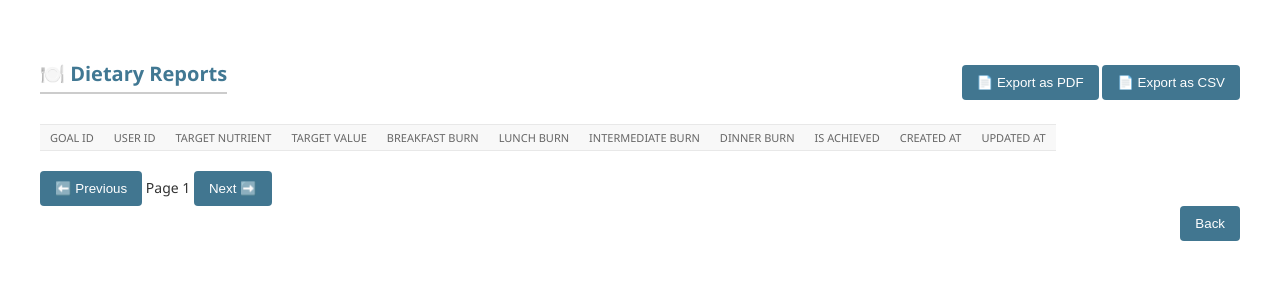
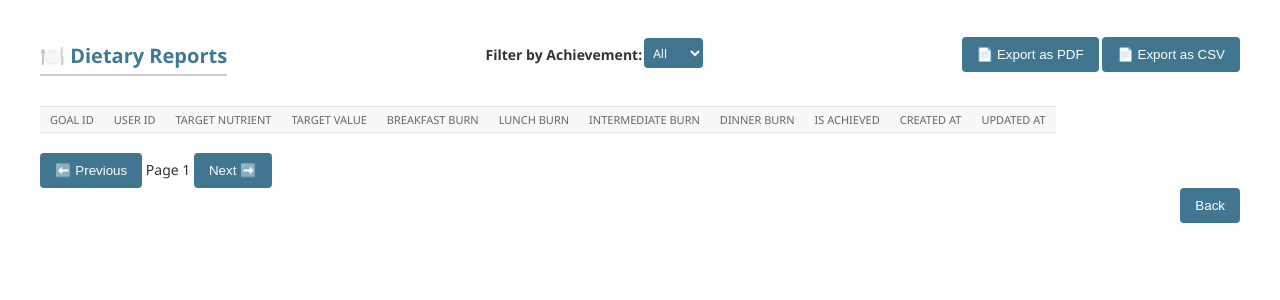
Before and after one commit to chamindika33/NutriLanka_Admin_portal, a Django app: page /admin/view-dietary-report/ in a window 1280 px wide. Shown: the part 94-394 px from the top of the page. Run offline with Django 5.2, Linux system fonts and the light colour scheme; a user stored in the database is signed in; lists and menus that the app fills with data are empty.

Commit message:
fixed filtered issue

```diff
--- a/nutritionproject/foodapp/admin.py
+++ b/nutritionproject/foodapp/admin.py
@@ -1,4 +1,5 @@
 from django.contrib import admin
+from django.contrib.auth.models import User, Group
 from django.urls import path
 from django.template.response import TemplateResponse
 from .models import Food
@@ -30,6 +31,8 @@ class CustomAdminSite(admin.AdminSite):
 
 
 custom_admin_site = CustomAdminSite(name="nutrilanka_admin")
+custom_admin_site.register(User)
+custom_admin_site.register(Group)
 
 class FoodAdmin(admin.ModelAdmin):
     class Media:
--- a/nutritionproject/foodapp/static/foodapp/js/view_dietary_report.js
+++ b/nutritionproject/foodapp/static/foodapp/js/view_dietary_report.js
@@ -1,21 +1,36 @@
 document.addEventListener("DOMContentLoaded", function () {
     const apiUrl = "http://18.139.84.131:8002/nutri-lanka/get-all-users-dietary-data";
+    const apiDietaryUrl = "https://nutrilanka.shop/nutri-lanka/get-dietary-report-filter";
     const reportTableBody = document.getElementById("report-table-body");
     const prevPageBtn = document.getElementById("prevPage");
     const nextPageBtn = document.getElementById("nextPage");
     const pageInfo = document.getElementById("pageInfo");
     const exportReportBtn = document.getElementById("exportReportCSV");
     const pdfReportBtn = document.getElementById("exportReport");
+    const filterDropdown = document.getElementById("filter-achieved");
 
     let currentPage = 1;
     const recordsPerPage = 10;
 
     //  Fetch and Render Report Data
-    function loadReportData(pageNumber) {
-        fetch(apiUrl, {
+    function loadReportData(filterValue = "all", pageNumber = 1) {
+        let fetchUrl = apiUrl;  // Default: Fetch all data
+        let payload = { page_number: pageNumber, record_per_page: recordsPerPage };
+
+        if (filterValue !== "all") {
+            fetchUrl = apiDietaryUrl;  // Switch to dietary API
+            payload = {
+                filter_name: "status",
+                status: filterValue === "true", // Convert string to boolean
+                page_number: pageNumber,
+                record_per_page: recordsPerPage
+            };
+        }
+
+        fetch(fetchUrl, {
             method: "POST",
             headers: { "Content-Type": "application/json" },
-            body: JSON.stringify({ page_number: pageNumber, record_per_page: recordsPerPage })
+            body: JSON.stringify(payload)
         })
         .then(response => response.json())
         .then(data => {
@@ -28,7 +43,6 @@ document.addEventListener("DOMContentLoaded", function () {
         })
         .catch(error => console.error("Error fetching data:", error));
     }
-
     //  Render Table Data
     function renderTable(records) {
         reportTableBody.innerHTML = "";  // Clear existing rows
@@ -62,11 +76,15 @@ document.addEventListener("DOMContentLoaded", function () {
         nextPageBtn.disabled = current === totalPages;
     }
 
+    filterDropdown.addEventListener("change", function () {
+        loadReportData(this.value,currentPage);
+    });
+
     //  Listeners for Pagination
     prevPageBtn.addEventListener("click", () => {
         if (currentPage > 1) {
             currentPage--;
-            loadReportData(currentPage);
+            loadReportData(filterDropdown.value,currentPage);
         }
     });
 
@@ -86,7 +104,7 @@ document.addEventListener("DOMContentLoaded", function () {
     });
 
     //  Initial Load
-    loadReportData(currentPage);
+    loadReportData("all",currentPage);
 });
 
 document.getElementById("backButton").addEventListener("click", function () {
--- a/nutritionproject/foodapp/static/foodapp/js/view_report.js
+++ b/nutritionproject/foodapp/static/foodapp/js/view_report.js
@@ -1,11 +1,12 @@
 document.addEventListener("DOMContentLoaded", function () {
-    const apiUrl = "http://18.139.84.131:8002/nutri-lanka/all-food-records";
+    const apiUrl = "https://nutrilanka.shop/nutri-lanka/all-food-records";
     const reportTableBody = document.getElementById("report-table-body");
     const prevPageBtn = document.getElementById("prevPage");
     const nextPageBtn = document.getElementById("nextPage");
     const pageInfo = document.getElementById("pageInfo");
     const exportReportBtn = document.getElementById("exportReportCSV");
     const pdfReportBtn = document.getElementById("exportReport");
+
 
     let currentPage = 1;
     const recordsPerPage = 10;
@@ -28,6 +29,7 @@ document.addEventListener("DOMContentLoaded", function () {
         })
         .catch(error => console.error("Error fetching data:", error));
     }
+
 
     //  Render Table Data
     function renderTable(records) {
@@ -70,6 +72,8 @@ document.addEventListener("DOMContentLoaded", function () {
         nextPageBtn.disabled = current === totalPages;
     }
 
+
+
     //  Listeners for Pagination
     prevPageBtn.addEventListener("click", () => {
         if (currentPage > 1) {
--- a/nutritionproject/foodapp/templates/admin/view_dietary_report.html
+++ b/nutritionproject/foodapp/templates/admin/view_dietary_report.html
@@ -3,13 +3,22 @@
 
 {% block content %}
 
-<div style="display: flex; justify-content: space-between; align-items: center; margin-top: 20px;">
+<div style="display: flex; justify-content: space-between; align-items: center; margin-top: 2px;">
     <h1>🍽️ Dietary Reports</h1>
-    <div style="margin-top: 20px; text-align: right;">
+
+    <div style="display: flex; align-items: center; gap: 2px;">
+        <label for="filter-achieved" style="font-weight: bold; color: #333;">Filter by Achievement:</label>
+        <select id="filter-achieved" class="button" style="padding: 5px; font-size: 12px;">
+            <option value="all" selected>All</option>
+            <option value="true">True</option>
+            <option value="false">False</option>
+        </select>
+    </div>
+
+    <div>
         <button id="exportReport" class="button">📄 Export as PDF</button>
         <button id="exportReportCSV" class="button">📄 Export as CSV</button>
     </div>
-
 </div>
 
 <div style="margin-bottom: 20px;"></div>
--- a/nutritionproject/foodapp/templates/admin/view_report.html
+++ b/nutritionproject/foodapp/templates/admin/view_report.html
@@ -3,15 +3,15 @@
 
 {% block content %}
 
-<div style="display: flex; justify-content: space-between; align-items: center; margin-top: 20px;">
+<div style="display: flex; justify-content: space-between; align-items: center; margin-top: 3px;">
     <h1>📊 Food Report</h1>
-    <div style="margin-top: 20px; text-align: right;">
+    <div style="margin-top: 3px; text-align: right;">
         <button id="exportReport" class="button">📄 Export as PDF</button>
         <button id="exportReportCSV" class="button">📄 Export as CSV</button>
     </div>
 </div>
 
-<div style="margin-bottom: 20px;"></div>
+<div style="margin-bottom: 3px;"></div>
 
 <table class="model-list-table">
     <thead>
--- a/nutritionproject/foodapp/templates/admin/view_user_report.html
+++ b/nutritionproject/foodapp/templates/admin/view_user_report.html
@@ -3,15 +3,15 @@
 
 {% block content %}
 
-<div style="display: flex; justify-content: space-between; align-items: center; margin-top: 20px;">
+<div style="display: flex; justify-content: space-between; align-items: center; margin-top: 3px;">
     <h1>👤 User Report</h1>
-    <div style="margin-top: 20px; text-align: right;">
+    <div style="margin-top: 3px; text-align: right;">
         <button id="exportReport" class="button">📄 Export as PDF</button>
         <button id="exportReportCSV" class="button">📄 Export as CSV</button>
     </div>
 </div>
 
-<div style="margin-bottom: 20px;"></div>
+<div style="margin-bottom: 3px;"></div>
 
 <table class="model-list-table">
     <thead>
```
Also changed, not shown: nutritionproject/db.sqlite3.
